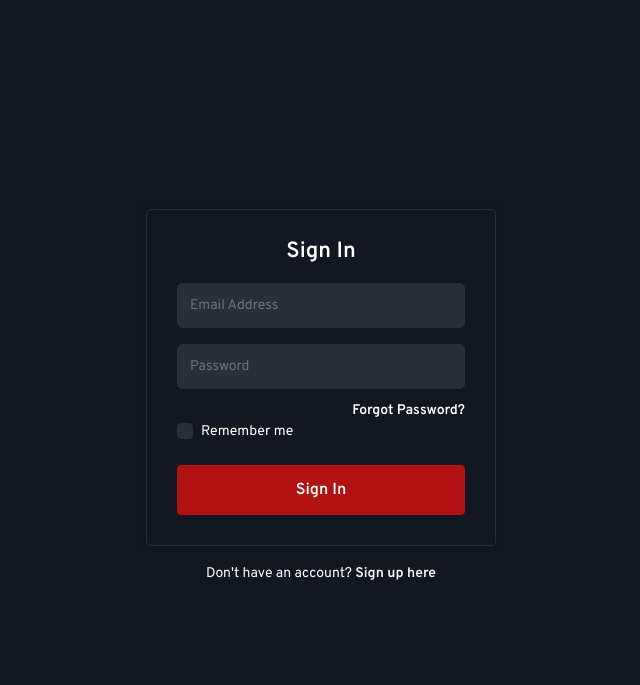
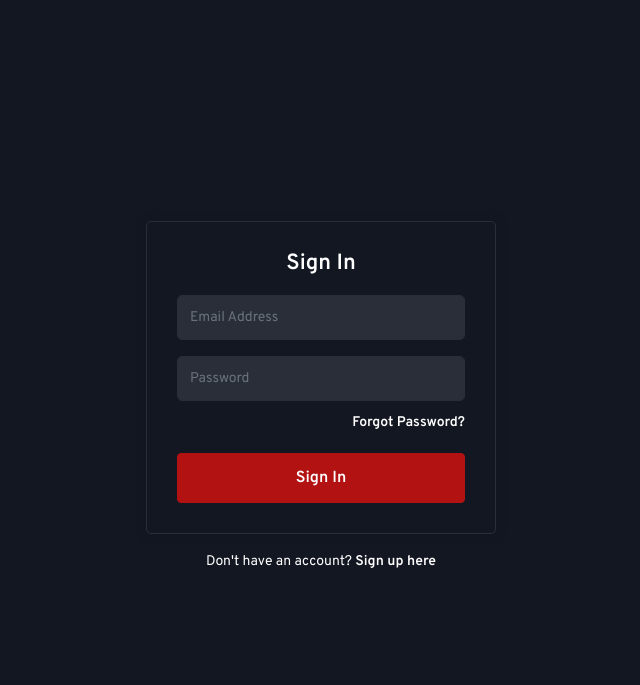
Before and after one commit to aswandhkolangarodi/tetheringtron, a Django app: page /member/login in a window 1280 px wide. Shown: the part 62-747 px from the top of the page, without its empty margins (319-959 px from the left). Run offline with Django 4.2, Linux system fonts and the light colour scheme; some libraries are stand-ins or nearby versions.

Commit message:
remeber me removed

```diff
--- a/templates/home/login.html
+++ b/templates/home/login.html
@@ -44,10 +44,7 @@
         <div class="text-right">
           <a href="reset-password-dark.html" >Forgot Password?</a>
         </div>
-        <div class="custom-control custom-checkbox">
-          <input type="checkbox" class="custom-control-input" id="form-checkbox">
-          <label class="custom-control-label" for="form-checkbox" >Remember me</label>
-        </div>
+
         <button type="submit" onclick="ajax_send_otp()" class="btn btn-primary">Sign In</button>
       </div>
 
```
